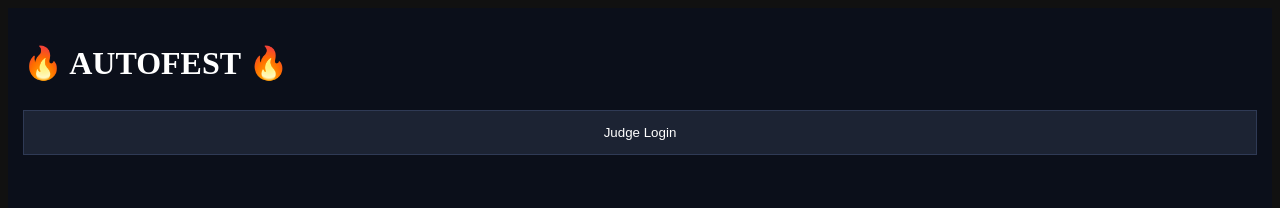
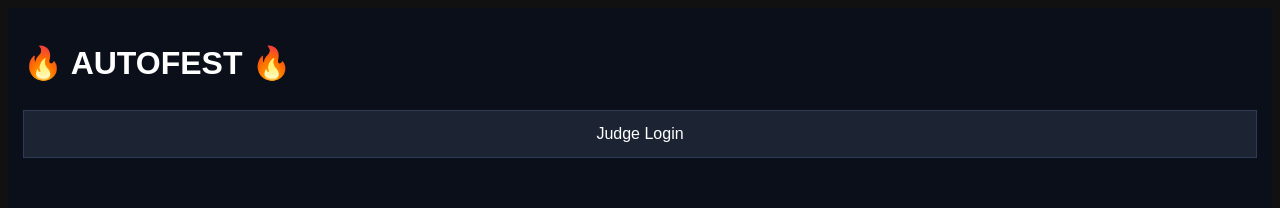
Before and after one commit to Les134/Autofest-2026-Final-App, a React (Create React App) app: page / in a window 1280 px wide. Shown: the top 208 px of the page. Built offline with nearby package versions, Linux system fonts and the light colour scheme.

Commit message:
Update App.js

```diff
--- a/src/App.js
+++ b/src/App.js
@@ -1,6 +1,6 @@
 import React, { useState, useEffect } from "react";
 import { db } from "./firebase";
-import { collection, addDoc, getDocs, doc, updateDoc, deleteDoc } from "firebase/firestore";
+import { collection, addDoc, getDocs } from "firebase/firestore";
 
 export default function App() {
 
@@ -12,16 +12,12 @@ export default function App() {
   const [judge, setJudge] = useState("");
 
   const [car, setCar] = useState("");
-  const [driverName, setDriverName] = useState("");
-
   const [gender, setGender] = useState("");
   const [carClass, setCarClass] = useState("");
 
   const [scores, setScores] = useState({});
   const [tyres, setTyres] = useState(0);
   const [deductions, setDeductions] = useState([]);
-
-  const [locked, setLocked] = useState(false);
 
   const categories = [
     "Instant Smoke",
@@ -40,11 +36,10 @@ export default function App() {
     const snap = await getDocs(collection(db, "events"));
     const list = [];
 
-    snap.forEach(d => {
+    snap.forEach(doc => {
       list.push({
-        id: d.id,
-        judges: d.data().judges || [],
-        locked: d.data().locked || false
+        id: doc.id,
+        judges: doc.data().judges || []
       });
     });
 
@@ -56,13 +51,49 @@ export default function App() {
   }, [screen]);
 
   const styles = {
-    container: { background:"#0b0f1a", color:"#fff", minHeight:"100vh", padding:"15px" },
-    button: { width:"100%", padding:"14px", margin:"6px 0", background:"#1c2333", border:"1px solid #2f3a55", color:"#fff" },
-    active: { background:"#ff6b00" },
-    row: { display:"flex", gap:"6px" },
-    scoreRow: { display:"flex", overflowX:"auto" },
-    scoreBtn: { padding:"14px", margin:"3px", minWidth:"42px", background:"#1c2333", border:"1px solid #2f3a55", color:"#fff" },
-    input: { width:"100%", padding:"12px", margin:"8px 0", background:"#111827", border:"1px solid #2f3a55", color:"#fff" }
+    container: {
+      background: "#0b0f1a",
+      color: "#fff",
+      minHeight: "100vh",
+      padding: "15px",
+      fontFamily: "Arial"
+    },
+    button: {
+      width: "100%",
+      padding: "14px",
+      margin: "6px 0",
+      background: "#1c2333",
+      border: "1px solid #2f3a55",
+      color: "#fff",
+      fontSize: "16px"
+    },
+    row: {
+      display: "flex",
+      gap: "6px"
+    },
+    scoreRow: {
+      display: "flex",
+      overflowX: "auto"
+    },
+    scoreBtn: {
+      padding: "10px",
+      margin: "2px",
+      minWidth: "36px",
+      background: "#1c2333",
+      border: "1px solid #2f3a55",
+      color: "#fff"
+    },
+    activeBtn: {
+      background: "#ff6b00"
+    },
+    input: {
+      width: "100%",
+      padding: "12px",
+      margin: "10px 0",
+      background: "#111827",
+      border: "1px solid #2f3a55",
+      color: "#fff"
+    }
   };
 
   // HOME
@@ -70,57 +101,50 @@ export default function App() {
     return (
       <div style={styles.container}>
         <h1>🔥 AUTOFEST 🔥</h1>
-        <button style={styles.button} onClick={() => goTo("judgeLogin")}>Judge Login</button>
+        <button style={styles.button} onClick={() => goTo("judgeLogin")}>
+          Judge Login
+        </button>
       </div>
     );
   }
 
-  // JUDGE LOGIN
+  // ✅ FIXED JUDGE LOGIN (ONLY CHANGE)
   if (screen === "judgeLogin") {
     return (
       <div style={styles.container}>
         <h2>Select Event</h2>
 
-        {events.map((e,i)=>(
-          <div key={i}>
-            <button style={styles.button} onClick={()=>{
+        {events.map((e, i) => (
+          <button
+            key={i}
+            style={styles.button}
+            onClick={() => {
               setEventName(e.id);
-              setJudges(e.judges);
-              setLocked(e.locked);
-            }}>
-              {e.id} {e.locked && "🔒"}
-            </button>
-
-            {/* EDIT / DELETE */}
-            {!e.locked && (
-              <div style={styles.row}>
-                <button onClick={async ()=>{
-                  const newName = prompt("Rename Event", e.id);
-                  if(!newName) return;
-                  await updateDoc(doc(db,"events",e.id),{});
-                  alert("Rename manually in Firebase for now");
-                }}>Edit</button>
-
-                <button onClick={async ()=>{
-                  if(window.confirm("Delete event?")){
-                    await deleteDoc(doc(db,"events",e.id));
-                    loadEvents();
-                  }
-                }}>Delete</button>
-              </div>
-            )}
-          </div>
+              setJudges([...e.judges]); // 🔥 FIX
+            }}
+          >
+            {e.id}
+          </button>
         ))}
 
-        <h3>Select Judge</h3>
-        {judges.map((j,i)=>(
-          <button key={i} style={styles.button} onClick={()=>{
-            setJudge(j);
-            goTo("score");
-          }}>{j}</button>
+        {eventName && <h3>Select Judge</h3>}
+
+        {judges.length > 0 && judges.map((j, i) => (
+          <button
+            key={i}
+            style={styles.button}
+            onClick={() => {
+              setJudge(j);
+              goTo("score");
+            }}
+          >
+            {j}
+          </button>
         ))}
 
-        <button style={styles.button} onClick={()=>goTo("home")}>Home</button>
+        <button style={styles.button} onClick={() => goTo("home")}>
+          Home
+        </button>
       </div>
     );
   }
@@ -130,123 +154,54 @@ export default function App() {
     return (
       <div style={styles.container}>
 
-        <h2>{eventName} {locked && "🔒 LOCKED"}</h2>
+        <h2>{eventName}</h2>
         <h3>{judge}</h3>
 
-        <input style={styles.input} placeholder="Car # / Rego" value={car} onChange={(e)=>setCar(e.target.value)} />
-        <input style={styles.input} placeholder="Driver Name" value={driverName} onChange={(e)=>setDriverName(e.target.value)} />
+        <input
+          style={styles.input}
+          placeholder="Car # / Rego"
+          value={car}
+          onChange={(e) => setCar(e.target.value)}
+        />
 
         <div style={styles.row}>
-          <button style={{...styles.button,...(gender==="Male"?styles.active:{})}} onClick={()=>setGender("Male")}>Male</button>
-          <button style={{...styles.button,...(gender==="Female"?styles.active:{})}} onClick={()=>setGender("Female")}>Female</button>
+          <button style={styles.button} onClick={() => setGender("Male")}>Male</button>
+          <button style={styles.button} onClick={() => setGender("Female")}>Female</button>
         </div>
 
         <div>
-          {classes.map(c=>(
-            <button key={c} style={{...styles.scoreBtn,...(carClass===c?styles.active:{})}} onClick={()=>setCarClass(c)}>
+          {classes.map(c => (
+            <button key={c} style={styles.scoreBtn} onClick={() => setCarClass(c)}>
               {c}
             </button>
           ))}
         </div>
 
-        {categories.map(cat=>(
+        {categories.map(cat => (
           <div key={cat}>
             <p>{cat}</p>
             <div style={styles.scoreRow}>
-              {[...Array(20)].map((_,i)=>(
-                <button key={i}
-                  style={{...styles.scoreBtn,...(scores[cat]===i+1?styles.active:{})}}
-                  onClick={()=>setScores(prev=>({...prev,[cat]:i+1}))}
+              {[...Array(20)].map((_, i) => (
+                <button
+                  key={i}
+                  style={{
+                    ...styles.scoreBtn,
+                    ...(scores[cat] === i + 1 ? styles.activeBtn : {})
+                  }}
+                  onClick={() =>
+                    setScores(prev => ({ ...prev, [cat]: i + 1 }))
+                  }
                 >
-                  {i+1}
+                  {i + 1}
                 </button>
               ))}
             </div>
           </div>
         ))}
 
-        {/* TYRES */}
-        <p>Tyres</p>
-        <div style={styles.row}>
-          <button
-            style={{...styles.button,...(tyres>=5?styles.active:{})}}
-            onClick={()=>setTyres(prev=>prev>=5?prev-5:prev)}
-          >Left +5</button>
-
-          <button
-            style={{...styles.button,...(tyres===10?styles.active:{})}}
-            onClick={()=>setTyres(prev=>prev===10?5:10)}
-          >Right +5</button>
-        </div>
-
-        {/* DEDUCTIONS */}
-        <p>Deductions</p>
-        <div style={styles.row}>
-          {["Reversing","Stopping","Barrier","Fire"].map(d=>(
-            <button key={d}
-              style={{...styles.button,...(deductions.includes(d)?styles.active:{})}}
-              onClick={()=>{
-                setDeductions(prev =>
-                  prev.includes(d)
-                    ? prev.filter(x=>x!==d)
-                    : [...prev,d]
-                );
-              }}
-            >
-              {d}
-            </button>
-          ))}
-        </div>
-
-        <h3>
-          Total: {
-            Object.values(scores).reduce((a,b)=>a+b,0)
-            + tyres
-            - deductions.length*10
-          }
-        </h3>
-
-        {/* SUBMIT */}
-        <button style={styles.button} onClick={async ()=>{
-          if(locked) return alert("Event locked");
-
-          await addDoc(collection(db,"scores"),{
-            event:eventName,
-            judge,
-            car,
-            driverName,
-            gender,
-            carClass,
-            scores,
-            tyres,
-            deductions,
-            total:
-              Object.values(scores).reduce((a,b)=>a+b,0)
-              + tyres
-              - deductions.length*10
-          });
-
-          alert("Saved");
-
-          setScores({});
-          setTyres(0);
-          setDeductions([]);
-          setCar("");
-          setDriverName("");
-
-        }}>Submit</button>
-
-        {/* LOCK EVENT */}
-        {!locked && (
-          <button style={styles.button} onClick={async ()=>{
-            await updateDoc(doc(db,"events",eventName),{locked:true});
-            setLocked(true);
-          }}>
-            🔒 Lock Event
-          </button>
-        )}
-
-        <button style={styles.button} onClick={()=>goTo("home")}>Home</button>
+        <button style={styles.button} onClick={() => goTo("home")}>
+          Home
+        </button>
 
       </div>
     );
```
